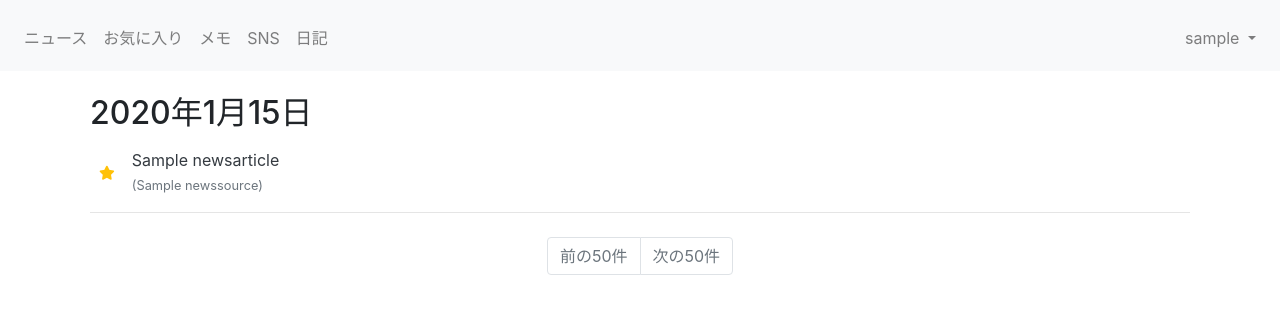
After one commit to NaokiMatsumoto/api_view, a Django app: page /news/favorites/ in a window 1280 px wide. The commit adds this page. Shown: the top 315 px of the page. Run offline with Django 5.2, Linux system fonts and the light colour scheme; a user stored in the database is signed in; tables that the repository leaves empty hold one stand-in row (values such as "Sample post"); some libraries are stand-ins or nearby versions.

Commit message:
add favourite

```diff
--- a/redirect_api/news/models.py
+++ b/redirect_api/news/models.py
@@ -1,5 +1,5 @@
 from django.db import models
-
+from django.contrib.auth.models import User
 # Create your models here.
 
 class NewsSource(models.Model):
@@ -25,3 +25,12 @@ class NewsArticle(models.Model):
 
     def __str__(self):
         return self.title
+
+
+class Favorite(models.Model):
+    user = models.ForeignKey(User, on_delete=models.CASCADE)
+    article = models.ForeignKey(NewsArticle, on_delete=models.CASCADE)
+    created_at = models.DateTimeField(auto_now_add=True)
+
+    class Meta:
+        unique_together = ('user', 'article')
--- a/redirect_api/news/urls.py
+++ b/redirect_api/news/urls.py
@@ -1,5 +1,5 @@
 from django.urls import path
-from .views import NewsSourceListView, hide_articles, NewsSourceListRedirectView
+from .views import NewsSourceListView, hide_articles, NewsSourceListRedirectView, ToggleFavoriteView, FavoriteListView
 
 app_name = 'news'
 
@@ -7,4 +7,6 @@ urlpatterns = [
     path('', NewsSourceListRedirectView.as_view(), name='news_list_redirect'),
     path('<int:year>/<int:month>/<int:day>/', NewsSourceListView.as_view(), name='news_list'),
     path('hide-articles/<int:year>/<int:month>/<int:day>/', hide_articles, name='hide_articles'),
+    path('toggle_favorite/<int:article_id>/', ToggleFavoriteView.as_view(), name='toggle_favorite'),
+    path('favorites/', FavoriteListView.as_view(), name='favorite_list'),
 ]
--- a/redirect_api/news/views.py
+++ b/redirect_api/news/views.py
@@ -1,15 +1,18 @@
-from django.views.generic import ListView, RedirectView
-from django.db.models import Prefetch
-from django.shortcuts import get_object_or_404
-from .models import NewsSource, NewsArticle
-from datetime import datetime, date
-from django.shortcuts import redirect
+from django.views.generic import ListView, RedirectView, View
+from django.db.models import Prefetch, Exists, OuterRef
+from django.shortcuts import get_object_or_404, redirect
+from django.core.paginator import Paginator
 from django.urls import reverse
 from django.views.decorators.http import require_POST
 from django.contrib.auth.mixins import LoginRequiredMixin
 from django.contrib.auth.decorators import login_required
 from calendar import monthrange
 from django.utils import timezone
+from django.http import JsonResponse
+from .models import NewsSource, NewsArticle, Favorite
+from datetime import datetime, date
+
+
 
 class NewsSourceListRedirectView(LoginRequiredMixin, RedirectView):
     permanent = False
@@ -88,10 +91,13 @@ class NewsSourceListView(LoginRequiredMixin, ListView):
         queryset = super().get_queryset().prefetch_related(
             Prefetch(
                 'newsarticle_set',
-                queryset=NewsArticle.objects.filter(shown=True, published_at=self.published_at),
+                queryset=NewsArticle.objects.filter(shown=True, published_at=self.published_at).annotate(
+                    is_favorite=Exists(Favorite.objects.filter(user=self.request.user, article=OuterRef('pk')))
+                ),
                 to_attr='published_articles'
             )
         )
+
         return queryset
 
     def get_context_data(self, **kwargs):
@@ -101,14 +107,40 @@ class NewsSourceListView(LoginRequiredMixin, ListView):
         else:
             context['published_at'] = self.published_at
         return context
+class FavoriteListView(LoginRequiredMixin, ListView):
+    model = Favorite
+    template_name = 'news/favorite_list.html'
+    context_object_name = 'favorites'
+    paginate_by = 50
 
+    def get_queryset(self):
+        return Favorite.objects.filter(user=self.request.user).order_by('-article__published_at')
+
+    def get_context_data(self, **kwargs):
+        context = super().get_context_data(**kwargs)
+        favorite_article_ids = self.object_list.values_list('article_id', flat=True)
+        context['favorite_article_ids'] = list(favorite_article_ids)
+        return context
+
+class ToggleFavoriteView(LoginRequiredMixin, View):
+    def post(self, request, article_id):
+        article = get_object_or_404(NewsArticle, id=article_id)
+        favorite, created = Favorite.objects.get_or_create(user=request.user, article=article)
+
+        if not created:
+            favorite.delete()
+            is_favorite = False
+        else:
+            is_favorite = True
+
+        return JsonResponse({'is_favorite': is_favorite})
 
 @require_POST
 @login_required
 def hide_articles(request, year, month, day):
     article_ids = request.POST.get('article_ids', '').split(',')
     NewsArticle.objects.filter(id__in=article_ids).update(shown=False)
-    return redirect(reverse('news_list', kwargs={
+    return redirect(reverse('news:news_list', kwargs={
         'year': year,
         'month': month,
         'day': day
--- a/redirect_api/static/css/styles.css
+++ b/redirect_api/static/css/styles.css
@@ -49,6 +49,6 @@ a.clicked {
     padding: 20px;
     margin-top: 56px;
 }
-.memo-content {
+.memo-content, .favourite-content {
     padding: 20px;
 }
--- /dev/null
+++ b/redirect_api/static/js/favourite.js
@@ -0,0 +1,39 @@
+$(document).ready(function() {
+    function toggleFavorite() {
+        var articleId = $(this).data('article-id');
+        var button = $(this);
+
+        sendToggleFavoriteRequest(articleId, button);
+      }
+
+      function sendToggleFavoriteRequest(articleId, button) {
+        console.log('{{ csrf_token }}')
+        $.ajax({
+          url: '/news/toggle_favorite/' + articleId + '/',
+          method: 'POST',
+          data: {
+            'csrfmiddlewaretoken': csrf_token,
+          },
+          success: function(response) {
+            handleToggleFavoriteSuccess(response, button);
+          },
+          error: handleToggleFavoriteError
+        });
+      }
+
+      function handleToggleFavoriteSuccess(response, button) {
+        var icon = button.find('i');
+        if (response.is_favorite) {
+          icon.removeClass('text-muted').addClass('text-warning');
+        } else {
+          icon.removeClass('text-warning').addClass('text-muted');
+        }
+      }
+
+      function handleToggleFavoriteError(xhr, status, error) {
+        console.error(error);
+      }
+    $(document).ready(function() {
+        $('.toggle-favorite').click(toggleFavorite);
+    });
+});
--- a/redirect_api/templates/base.html
+++ b/redirect_api/templates/base.html
@@ -18,7 +18,8 @@
         <nav class="navbar navbar-expand-lg navbar-light bg-light fixed-top">
             <div class="collapse navbar-collapse" id="navbarNav">
                 <ul class="navbar-nav">
-                    <li class="nav-item"> <a class="nav-link" href="{% url 'news:news_list_redirect' %}">ニュース一覧</a> </li>
+                    <li class="nav-item"> <a class="nav-link" href="{% url 'news:news_list_redirect' %}">ニュース</a> </li>
+                    <li class="nav-item"> <a class="nav-link" href="{% url 'news:favorite_list' %}">お気に入り</a> </li>
                     <li class="nav-item"> <a class="nav-link" href="{% url 'memo:memo_list' %}">メモ</a> </li>
                     <li class="nav-item"> <a class="nav-link" href="#">SNS</a> </li>
                     <li class="nav-item"> <a class="nav-link" href="#">日記</a> </li>
@@ -54,6 +55,7 @@
     <script src="https://cdnjs.cloudflare.com/ajax/libs/bootstrap-datepicker/1.9.0/js/bootstrap-datepicker.min.js"></script>
     <!-- EasyMDE JS -->
     <script src="https://cdn.jsdelivr.net/npm/easymde/dist/easymde.min.js"></script>
+    <script src="https://kit.fontawesome.com/06393a1ced.js" crossorigin="anonymous"></script>
     {% block script %}{% endblock %}
 </body>
 </html>
--- /dev/null
+++ b/redirect_api/templates/news/favorite_list.html
@@ -0,0 +1,64 @@
+{% extends 'base.html' %}
+{% load static %}
+
+{% block content %}
+<div class="container mt-4 memo-content">
+
+  {% regroup favorites by article.published_at as favorite_list %}
+
+  {% for published_at, favorites in favorite_list %}
+  <div class="mb-4">
+    <h2 class="mb-3">{{ published_at }}</h2>
+    <ul class="list-unstyled">
+      {% for favorite in favorites %}
+      <li class="mb-3">
+        <div class="d-flex align-items-center">
+          <button type="button" class="btn btn-sm toggle-favorite mr-2" data-article-id="{{ favorite.article.id }}">
+            <i class="fas fa-star {% if favorite.article.id in favorite_article_ids %}text-warning{% else %}text-muted{% endif %}"></i>
+          </button>
+          <div>
+            <a href="{{ favorite.article.url }}" target="_blank" class="text-dark">{{ favorite.article.title }}</a>
+            <br>
+            <small class="text-muted">({{ favorite.article.news_source.name }})</small>
+          </div>
+        </div>
+      </li>
+      {% endfor %}
+    </ul>
+    <hr>
+  </div>
+  {% endfor %}
+
+  <nav aria-label="Page navigation">
+    <ul class="pagination justify-content-center">
+      {% if page_obj.has_previous %}
+      <li class="page-item">
+        <a class="page-link" href="?page={{ page_obj.previous_page_number }}">前の50件</a>
+      </li>
+      {% else %}
+      <li class="page-item disabled">
+        <a class="page-link" href="#" tabindex="-1" aria-disabled="true">前の50件</a>
+      </li>
+      {% endif %}
+
+      {% if page_obj.has_next %}
+      <li class="page-item">
+        <a class="page-link" href="?page={{ page_obj.next_page_number }}">次の50件</a>
+      </li>
+      {% else %}
+      <li class="page-item disabled">
+        <a class="page-link" href="#" tabindex="-1" aria-disabled="true">次の50件</a>
+      </li>
+      {% endif %}
+    </ul>
+  </nav>
+</div>
+
+<script>
+  var csrf_token = '{{ csrf_token }}';
+</script>
+{% endblock %}
+
+{% block script %}
+<script src="{% static 'js/favourite.js' %}"></script>
+{% endblock %}
--- a/redirect_api/templates/news/news_list.html
+++ b/redirect_api/templates/news/news_list.html
@@ -27,6 +27,9 @@
                                 <div class="form-check">
                                     <input type="checkbox" class="form-check-input hide-checkbox" id="article-{{ article.id }}" data-article-id="{{ article.id }}">
                                     <label class="form-check-label" for="article-{{ article.id }}"></label>
+                                    <button type="button" class="btn btn-sm toggle-favorite mr-2" data-article-id="{{ article.id }}">
+                                        <i class="fas fa-star {% if article.is_favorite %}text-warning{% else %}text-muted{% endif %}"></i>
+                                    </button>
                                 </div>
                                 <a href="{{ article.url }}" target="_blank">{{ article.title }}</a>
                             </li>
@@ -46,6 +49,9 @@
         {% csrf_token %}
         <button type="submit" class="btn btn-primary hide-button" id="hideButton">記事を隠す</button>
     </form>
+    <script>
+        var csrf_token = '{{ csrf_token }}';
+    </script>
 {% endblock %}
 {% block script %}
     <script src="{% static 'js/news.js' %}"></script>
```
Also changed, not shown: redirect_api/static/js/news.js (+77 -41 lines), redirect_api/news/migrations/0004_favorite.py (added).
